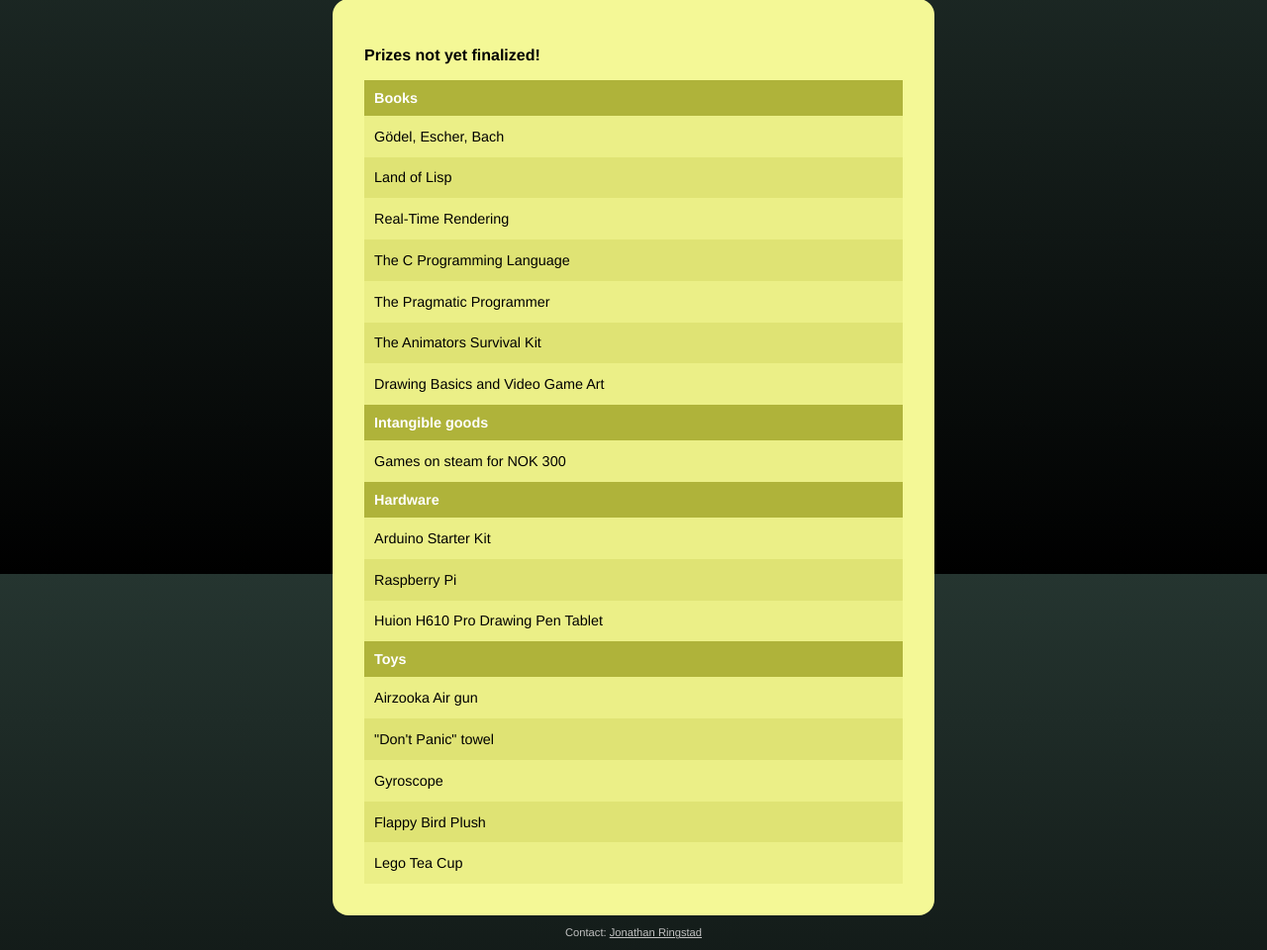
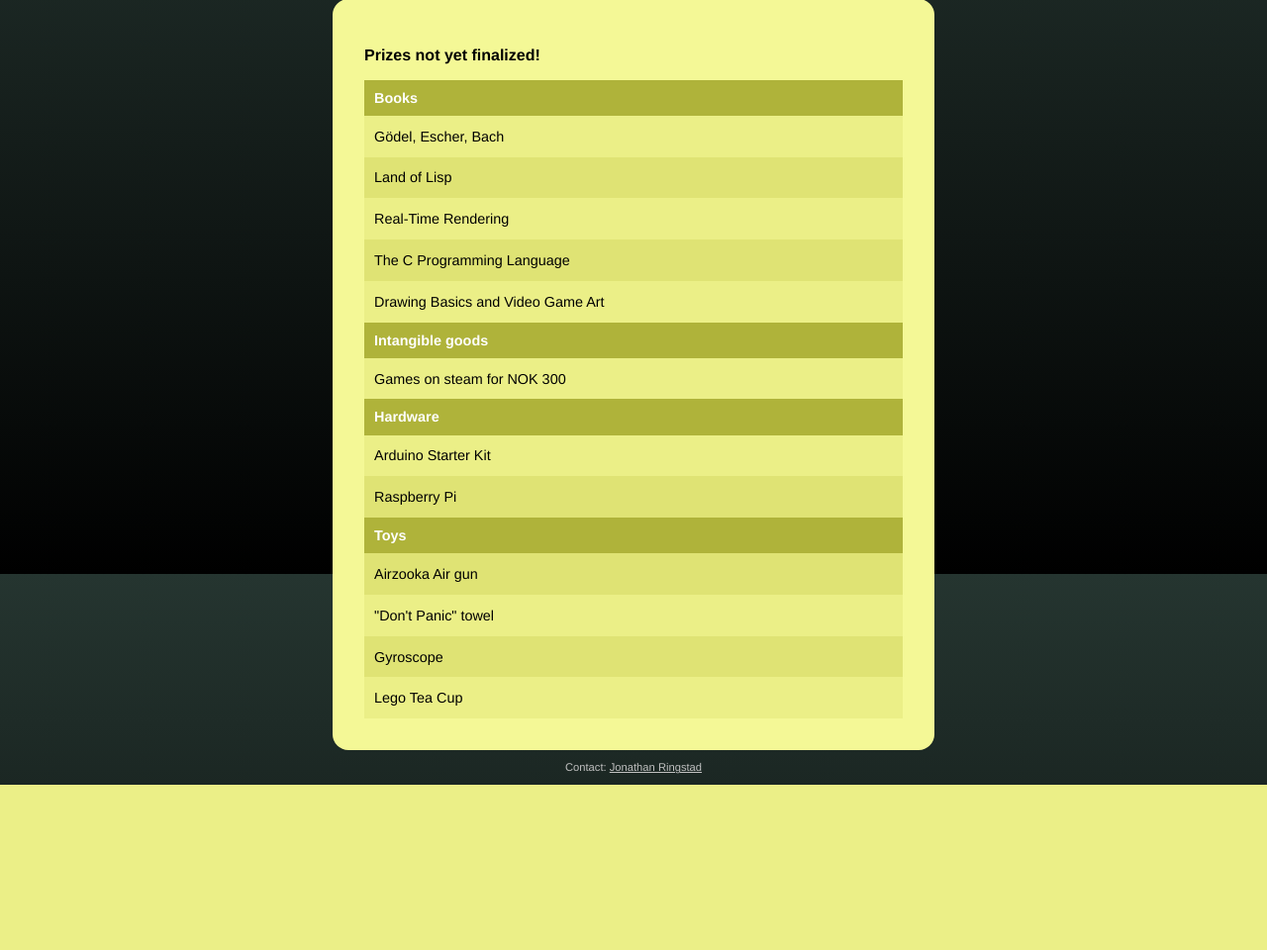
Before and after one commit to kristebo/SonenGameJam, a PHP site: page /prizes/index.php in a window 1280 px wide. Shown: the part 220-1180 px from the top of the page at 99% size. After the commit the page ends 1013 px from the top, so only its background shows below. Run offline with PHP 8.4, Linux system fonts and the light colour scheme.

Commit message:
post-jam update

```diff
--- a/prizes/index.php
+++ b/prizes/index.php
@@ -9,8 +9,8 @@
 			<tr><td><a href='http://www.amazon.com/Land-Lisp-Learn-Program-Game/dp/1593272812/'>Land of Lisp</a></td></tr>
 			<tr><td><a href='http://www.amazon.com/Real-Time-Rendering-Third-Edition-Akenine-Moller/dp/1568814240/'>Real-Time Rendering</a></td></tr>
 			<tr><td><a href='http://www.amazon.com/C-Programming-Language-2nd-Edition/dp/0131103628/'>The C Programming Language</a></td></tr>
-			<tr><td><a href='http://www.amazon.com/The-Pragmatic-Programmer-Journeyman-Master/dp/020161622X/'>The Pragmatic Programmer</a></td></tr>
-			<tr><td><a href="http://www.amazon.com/Animators-Survival-Kit-Principles-Classical/dp/086547897X/">The Animators Survival Kit</a></td></tr>
+			<!-- <tr><td><a href='http://www.amazon.com/The-Pragmatic-Programmer-Journeyman-Master/dp/020161622X/'>The Pragmatic Programmer</a></td></tr> -->
+			<!-- <tr><td><a href="http://www.amazon.com/Animators-Survival-Kit-Principles-Classical/dp/086547897X/">The Animators Survival Kit</a></td></tr> -->
 			<tr><td><a href="http://www.amazon.com/Drawing-Basics-Video-Game-Art/dp/0823098478/">Drawing Basics and Video Game Art</a></td></tr>
 
 
@@ -20,13 +20,13 @@
 			<th><strong>Hardware</strong></th>
 			<tr><td><a href='http://arduino.cc/en/Main/ArduinoStarterKit'>Arduino Starter Kit</a></td></tr>
 			<tr><td><a href='http://www.raspberrypi.org/'>Raspberry Pi</a></td></tr>
-			<tr><td><a href="http://www.huion-tablet.com/product/product.php?sku=1013">Huion H610 Pro Drawing Pen Tablet</a></td></tr>
+			<!-- <tr><td><a href="http://www.huion-tablet.com/product/product.php?sku=1013">Huion H610 Pro Drawing Pen Tablet</a></td></tr> -->
 
 			<th><strong>Toys</strong></th>
 			<tr><td><a href='https://www.thinkgeek.com/product/60b6/'>Airzooka Air gun</a></td></tr>
 			<tr><td><a href='https://www.thinkgeek.com/product/dd8a/'>"Don't Panic" towel</a></td></tr>
 			<tr><td><a href='https://www.thinkgeek.com/product/eafc/'>Gyroscope</a></td></tr>
-			<tr><td><a href="http://www.thinkgeek.com/product/1d75/">Flappy Bird Plush</a></td></tr>
+			<!-- <tr><td><a href="http://www.thinkgeek.com/product/1d75/">Flappy Bird Plush</a></td></tr> -->
 			<tr><td><a href="http://www.thinkgeek.com/product/ee3c/">Lego Tea Cup</a></td></tr>
 		</table>
 	</div>
```
Also changed, not shown: index.php (+8 -2 lines).
